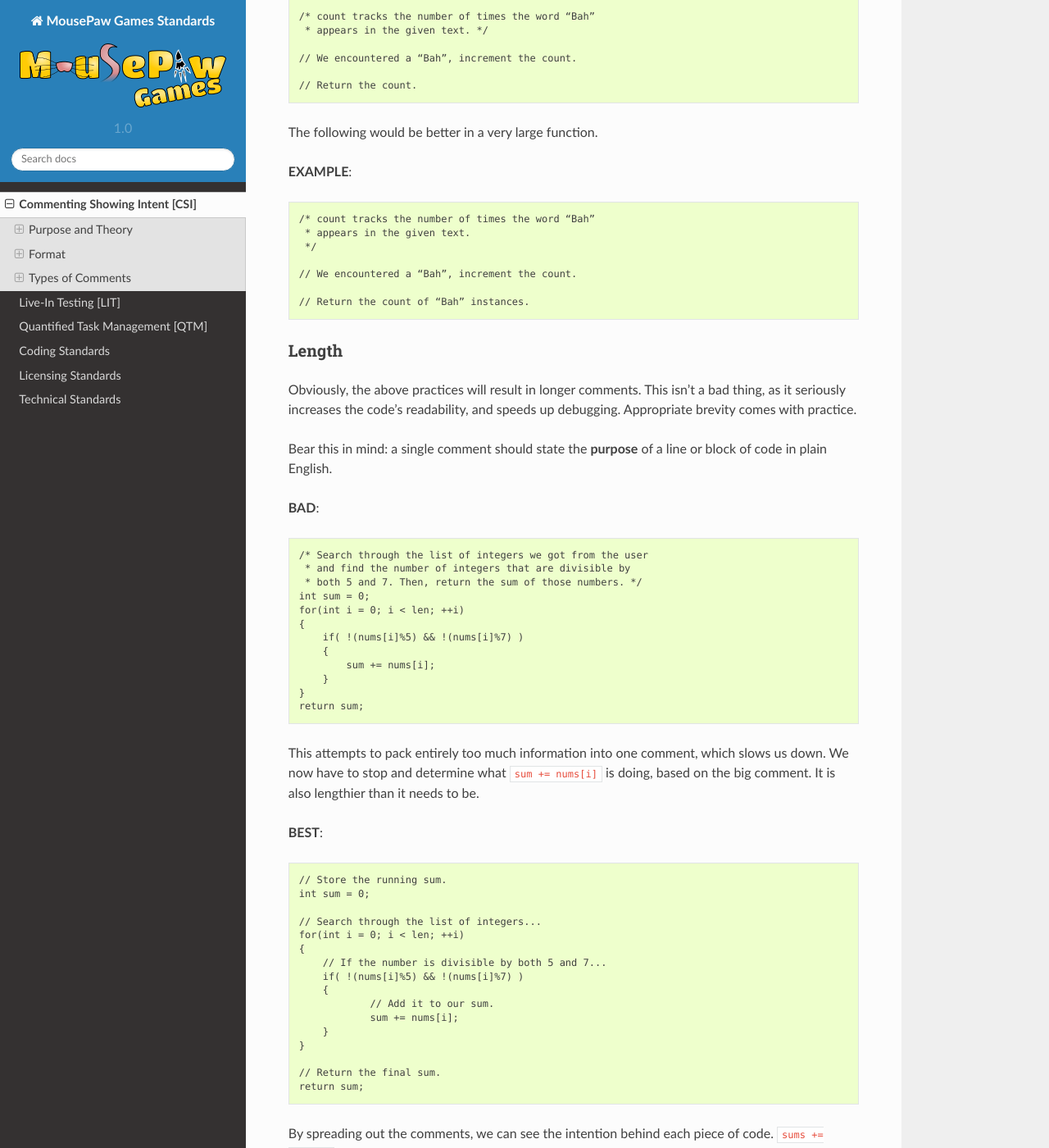
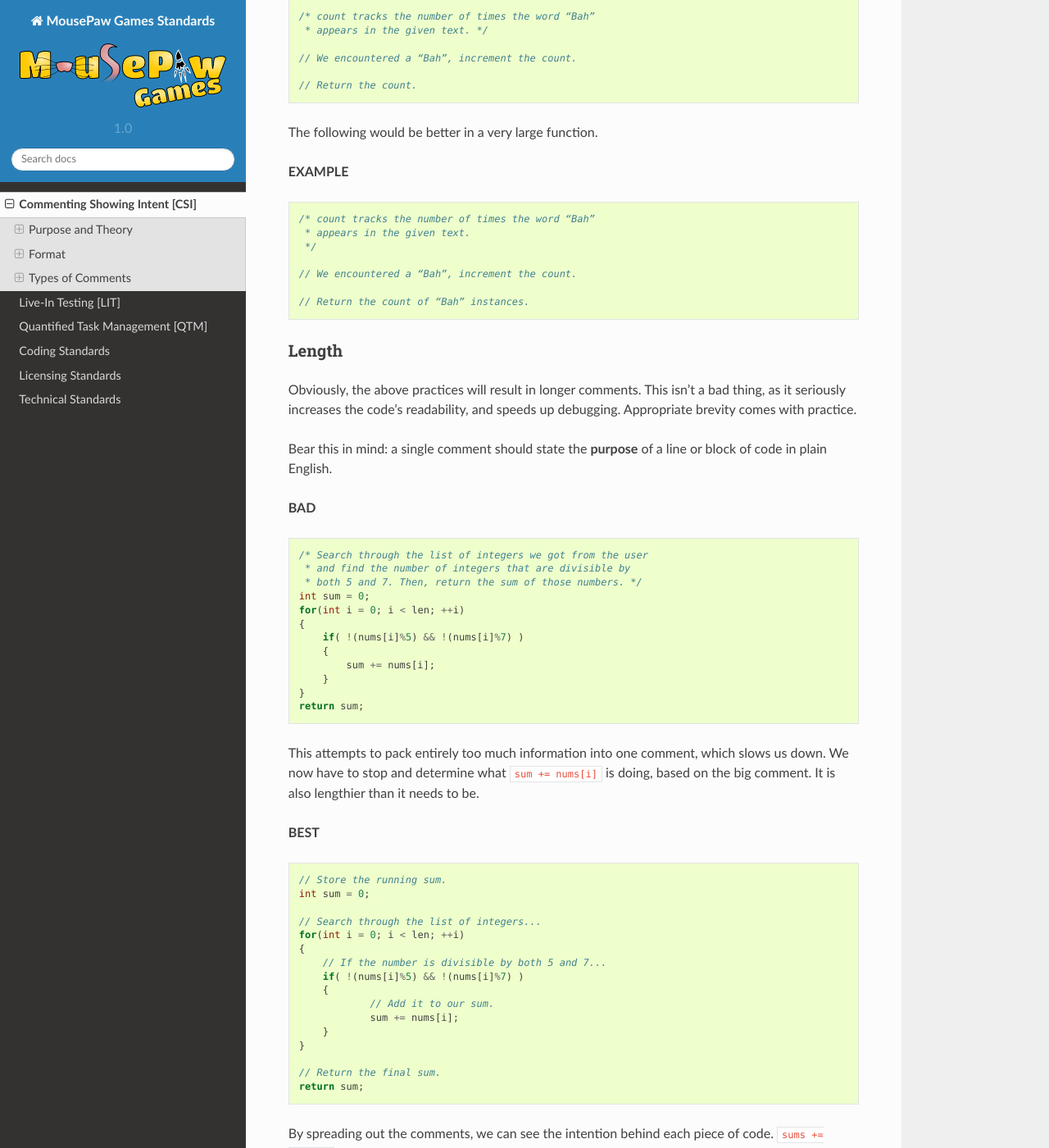
Before and after one commit to mousepawmedia/standards, a Sphinx documentation site: the page built from source/csi.rst, in a window 1280 px wide and 1400 px high, scrolled down 5630 px. Shown: the whole window at 82% size. Built offline with Sphinx 7.4.7 and the Read the Docs theme 2.0.0, drawn with Linux system fonts in a browser that asks for light colours; some of the changed text lies outside the part shown.

Commit message:
Fixed CSI syntax highlighting.

```diff
--- a/source/csi.rst
+++ b/source/csi.rst
@@ -111,7 +111,8 @@ comments should be used (if available in the language.)
 
 It is recommended that each line in a multi-line comment start with an
 aligned asterisk, as this improves the readability of the comment.
-::
+
+.. code-block:: c++
 
     /* This is a multi-line
      * comment with the
@@ -127,7 +128,8 @@ CSI comments should not be confused with docstrings (see CSI vs.
 Documentation). Line comments should be used for CSI. Placing the
 comment above the code in question is recommended. Inline comments
 are prone to causing an overrun of PEP8's line length limits.
-::
+
+.. code-block:: c++
 
     # This is a CSI comment, describing intent.
     doSomething()
@@ -149,7 +151,9 @@ the code might be explained to a newcomer. It should be free of
 language-specific syntax as much as practical. This enables non-programmers
 (and programmers from other languages) to understand the code more easily.
 
-**BAD**::
+**BAD**
+
+.. code-block:: c++
 
     // set box_width to equal the floor of items and 17
     int items_per_box = floor(items/17)
@@ -160,7 +164,9 @@ term "floor" - if a reader is unfamiliar with this term, they will have
 to look it up just to understand the comment - a situation that we should
 avoid as much as possible.
 
-**BETTER**::
+**BETTER**
+
+.. code-block:: c++
 
     // Find how many times 17 goes into y, without a remainder.
     int items_per_box = floor(items/17);
@@ -173,7 +179,9 @@ However, this comment is still not true CSI, as it is only stating *WHAT*,
 and not *WHY*. Furthermore, the self-commented code makes this redundant
 to an average C++ developer.
 
-**BEST**::
+**BEST**
+
+.. code-block:: c++
 
     /* Divide our items among 17 boxes.
      * We'll deal with the leftovers later. */
@@ -187,7 +195,7 @@ If you imagine a lone maintainer looking to change this code to divide
 the items among any number of boxes, the comment would make his change
 obvious, even with a minimal understanding of the code...
 
-::
+.. code-block:: c++
 
     /* Divide our items among the specified number of boxes.
      * We'll deal with the leftovers later. */
@@ -199,7 +207,9 @@ CSI comments should specifically outline the programmer's logic and
 reasoning. The more left unsaid and undefined, the less effective
 the comment.
 
-**BAD**::
+**BAD**
+
+.. code-block:: c++
 
     // This tells us how much we can handle.
     int maximum_range = 27;
@@ -207,7 +217,9 @@ the comment.
 This is too vague, and redundant given the variable name. (I'm assuming this
 isn't being clarified by immeidately prior comments.)
 
-**BETTER**::
+**BETTER**
+
+.. code-block:: c++
 
     // This tells us the maximum workable integer
     int maximum_range = 27;
@@ -215,7 +227,9 @@ isn't being clarified by immeidately prior comments.)
 This is still vague. If we didn't know exactly what "maximum workable integer"
 meant in this context, we'd still be confused. (Again, assuming no context.)
 
-**BEST**::
+**BEST**
+
+.. code-block:: c++
 
     // Anything larger than this integer causes the algorithm to return 0.
     int maximum_range = 27;
@@ -235,13 +249,17 @@ yourself to be totally serious.
 That said, don't be crass for crass' sake, as it may drive away others,
 detracting from the whole point of this standard.
 
-**ACCEPTABLE**::
+**ACCEPTABLE**
+
+.. code-block:: c++
 
     /* We return -1 instead of 0 to avoid a
      * math error in the upcoming division. */
     return -1;
 
-**BETTER**::
+**BETTER**
+
+.. code-block:: c++
 
     /* We return -1 instead of 0 to keep the
      * math gremlins happy in the upcoming divison. */
@@ -256,7 +274,9 @@ is yet one more thing the reader must keep track of.
 
 The following would be good in a short function.
 
-**EXAMPLE**::
+**EXAMPLE**
+
+.. code-block:: c++
 
     /* count tracks the number of times the word “Bah”
      * appears in the given text. */
@@ -267,7 +287,9 @@ The following would be good in a short function.
 
 The following would be better in a very large function.
 
-**EXAMPLE**::
+**EXAMPLE**
+
+.. code-block:: c++
 
     /* count tracks the number of times the word “Bah”
      * appears in the given text.
@@ -286,7 +308,9 @@ debugging. Appropriate brevity comes with practice.
 Bear this in mind: a single comment should state the **purpose** of a line or
 block of code in plain English.
 
-**BAD**::
+**BAD**
+
+.. code-block:: c++
 
     /* Search through the list of integers we got from the user
      * and find the number of integers that are divisible by
@@ -306,7 +330,9 @@ which slows us down. We now have to stop and determine what
 ``sum += nums[i]`` is doing, based on the big comment. It is also
 lengthier than it needs to be.
 
-**BEST**::
+**BEST**
+
+.. code-block:: c++
 
     // Store the running sum.
     int sum = 0;
@@ -345,7 +371,9 @@ conclusion in a given instance, ask yourself whether someone entirely
 unfamiliar with the syntax and program would immediately know what the
 *intent* was.
 
-**OBVIOUS**::
+**OBVIOUS**
+
+.. code-block:: python
 
     # Greet the user.
     print(welcome_message + username + ".")
@@ -353,7 +381,9 @@ unfamiliar with the syntax and program would immediately know what the
 This line of Python code is so obvious, we could choose to omit the comment
 and still be CSI-compliant.
 
-**MOSTLY-OBVIOUS**::
+**MOSTLY-OBVIOUS**
+
+.. code-block:: python
 
     # Display the status or error code from the rendering engine.
     print(get_status(render_engine))
@@ -363,7 +393,9 @@ function ``get_status()`` queries the object's status, and returns it as
 a string. Even if we surmised that much, we might not know that error codes
 are returned here as well (perhaps we're looking for that line!)
 
-**NON-OBVIOUS**::
+**NON-OBVIOUS**
+
+.. code-block:: python
 
     # Display the result of the final step of calculation.
     print(str(foo%bar*baz))
@@ -385,7 +417,9 @@ In these examples, we'll demonstrate combining CSI with a Doxygen-compatible
 doc comment. To that aim, the comments below contain the names of the items
 in question, in anticipation of the resultant autodocs.
 
-**VARIABLE/CONSTANT**::
+**VARIABLE/CONSTANT**
+
+.. code-block:: c++
 
     /** The SILVER_INTEREST_RATE constant stores the
      * monthly interest rate for Silver savings accounts.
@@ -396,7 +430,9 @@ Preceding a variable or constant (especially the latter), we should state
 its intent - its purpose for existing. While a good variable or constant name
 tells us **what it is**, the comment should state **why it exists**.
 
-**FUNCTION**::
+**FUNCTION**
+
+.. code-block:: c++
 
     /** The countBah function determines how many times
      * “BAH” appears in a given string.
@@ -427,7 +463,8 @@ reading the code if they want to follow the entire call stack for a particular
 function or feature. For example, if a game engine has a long process for
 generating an animated character on the screen, the beginning of this process
 - such as the function that initializes it - should have the comment...
-::
+
+.. code-block:: c++
 
     // ENTRY: Generate Animated Character
 
@@ -447,7 +484,9 @@ Commenting Out Code
 It can be very easy to confuse a regular comment and commented out code.
 There are two ways to clarify this action.
 
-**EXPLANATION METHOD**::
+**EXPLANATION METHOD**
+
+.. code-block:: c++
 
     // It would seem that float is better for this task.
     //int foo = 187;
@@ -463,7 +502,9 @@ and follow changes in program logic.
 This method is ideal in languages where double-commenting (below) is
 not possible.
 
-**DOUBLE COMMENT METHOD**::
+**DOUBLE COMMENT METHOD**
+
+.. code-block:: c++
 
     ////refreshEverything();
 
@@ -471,7 +512,9 @@ We can “double-comment” out the code. This is probably ideal in situations
 where the commenting-out is temporary, and you don't want to have to write
 an explanation.
 
-**COMBINATION METHOD**::
+**COMBINATION METHOD**
+
+.. code-block:: c++
 
     // Just testing if we really need this function call at all.
     ////refreshEverything();
@@ -487,7 +530,8 @@ On the top of the document, the programmer should ideally list the project name
 and version, module/class name and description, date last updated,
 and authors (optionally). This may be adjusted to comply with documentation
 needs and individual standards.
-::
+
+.. code-block:: c++
 
     /* Dohickey Class [Some Epic Project]
      * Version: 1.0
@@ -503,7 +547,8 @@ Immediately following in a separate multi-line comment, include copyright
 and licensing terms. Because many licenses are extremely long, placing the
 license comment separate from the main top-of-document comment allows for
 the license to be collapsed in most code-folding-capable IDEs.
-::
+
+.. code-block:: c++
 
     /* LICENSE
      * Copyright (C) My Really Cool Software Company.
```
